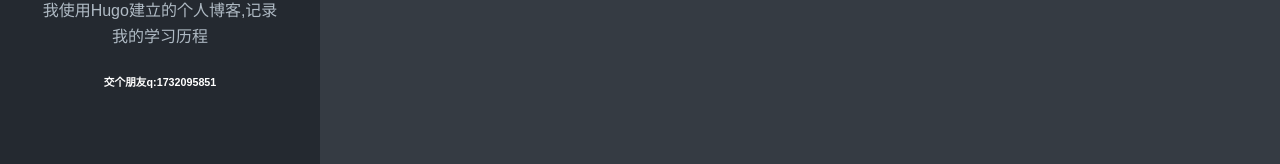
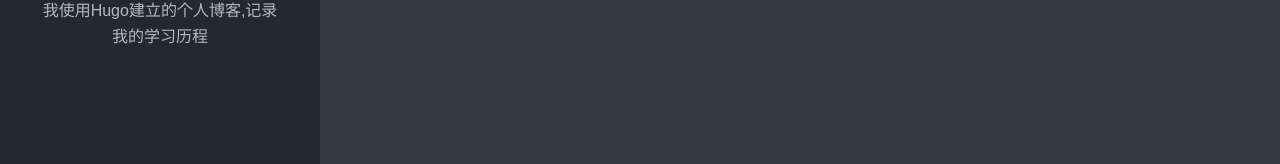
Before and after one commit to zhengfanhua/zhengfanhua.github.io, a plain HTML site: page posts/index.html in a window 1280 px wide. Shown: the part 306-470 px from the top of the page. Drawn offline with Linux system fonts and the light colour scheme.

Commit message:
Update index.html

```diff
--- a/posts/index.html
+++ b/posts/index.html
@@ -28,7 +28,6 @@
       <a href="https://zhengfanhua.github.io"><img class="app-header-avatar" src="/avatar.jpg" alt="zengfanhua" /></a>
       <h1>北辰</h1>
       <p>我使用Hugo建立的个人博客,记录我的学习历程</p>
-      <h6>交个朋友q:1732095851</h6>
       <div class="app-header-social">
 
       </div>
```
